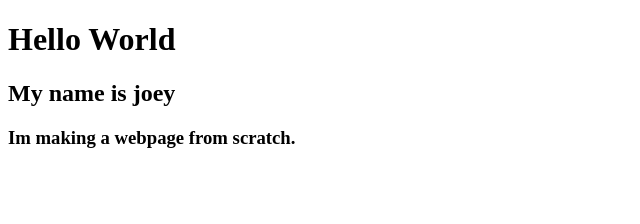
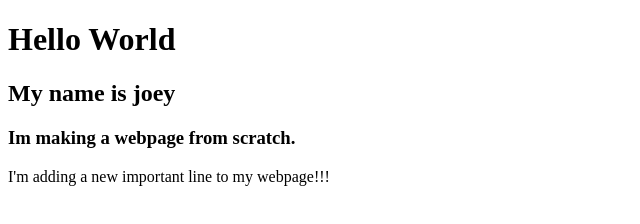
Before and after one commit to joeyklee/test-project-repo, a plain HTML site: page index.html in a window 1280 px wide. Shown: the whole page, without its empty margins (0-640 px from the left). Drawn offline with Linux system fonts and the light colour scheme.

Commit message:
added important line to webpage

```diff
--- a/index.html
+++ b/index.html
@@ -9,6 +9,7 @@
     <h1>Hello World</h1>
     <h2>My name is joey</h2>
     <h3>Im making a webpage from scratch.</h3>
+    <p>I'm adding a new important line to my webpage!!!</p>
 </body>
 
 </html>
```
